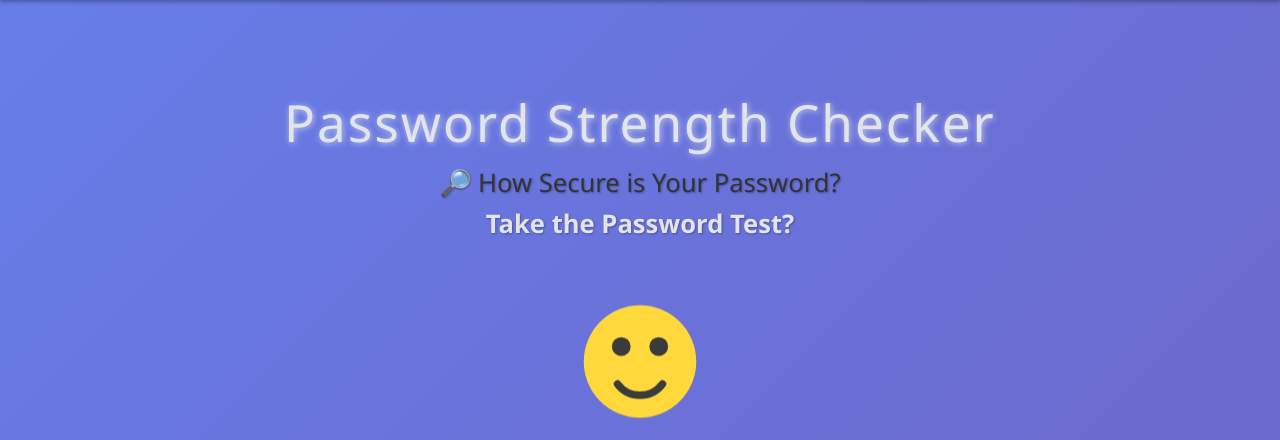
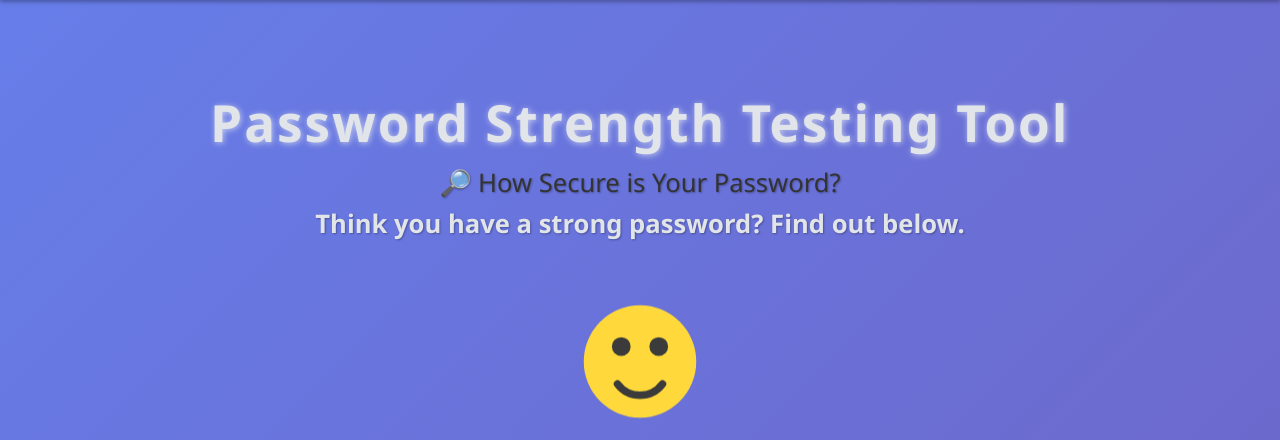
Before and after one commit to mthimkulu23/Password-Stregnth, a Flask app: page / in a window 1280 px wide. Shown: the part 56-496 px from the top of the page. Run offline with Flask 3, Linux system fonts and the light colour scheme.

Commit message:
changed text added bold html

```diff
--- a/app/templates/password.html
+++ b/app/templates/password.html
@@ -38,9 +38,9 @@
 
 
       <div class="animated-header">
-        <h1>Password Strength Checker</h1>
+        <h1><b>Password Strength Testing Tool</b></h1>
         <h3>🔎 How Secure is Your Password?</h3>
-        <h3>Take the Password Test?</h3>
+        <h3>Think you have a strong password? Find out below.</h3>
       </div>
 
 
```
